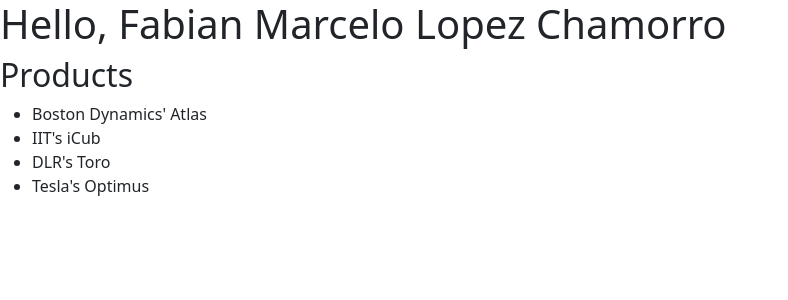
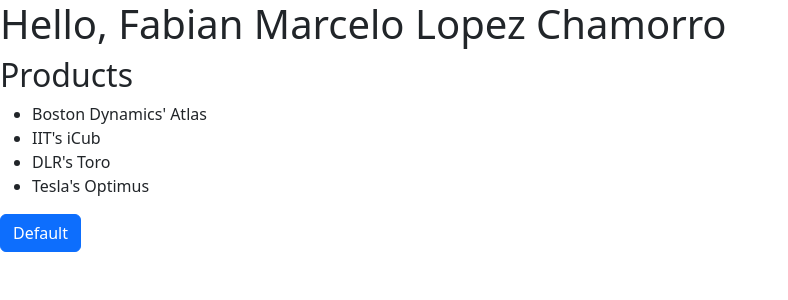
Before and after one commit to fabianlopezch/Beginning_React_Fabian_Lopez, a React (Create React App) app in the folder my_first_react_app/: page / in a window 1280 px wide. Shown: the top 300 px of the page, without its empty margins (0-788 px from the left). Built offline with nearby package versions, Linux system fonts and the light colour scheme.

Commit message:
Checking correct installation of react-bootstrap by adding a Button into App.js

```diff
--- a/my_first_react_app/src/App.js
+++ b/my_first_react_app/src/App.js
@@ -1,5 +1,6 @@
 import React, { Component } from 'react';
 import Products from './Products';
+import Button from 'react-bootstrap/Button';
 
 class App extends Component {
 
@@ -19,6 +20,7 @@
       <div>
         <h1>Hello, {this.formatName(user)}</h1>
         <Products />
+        <Button>Default</Button>
       </div>
     );
   }
```
